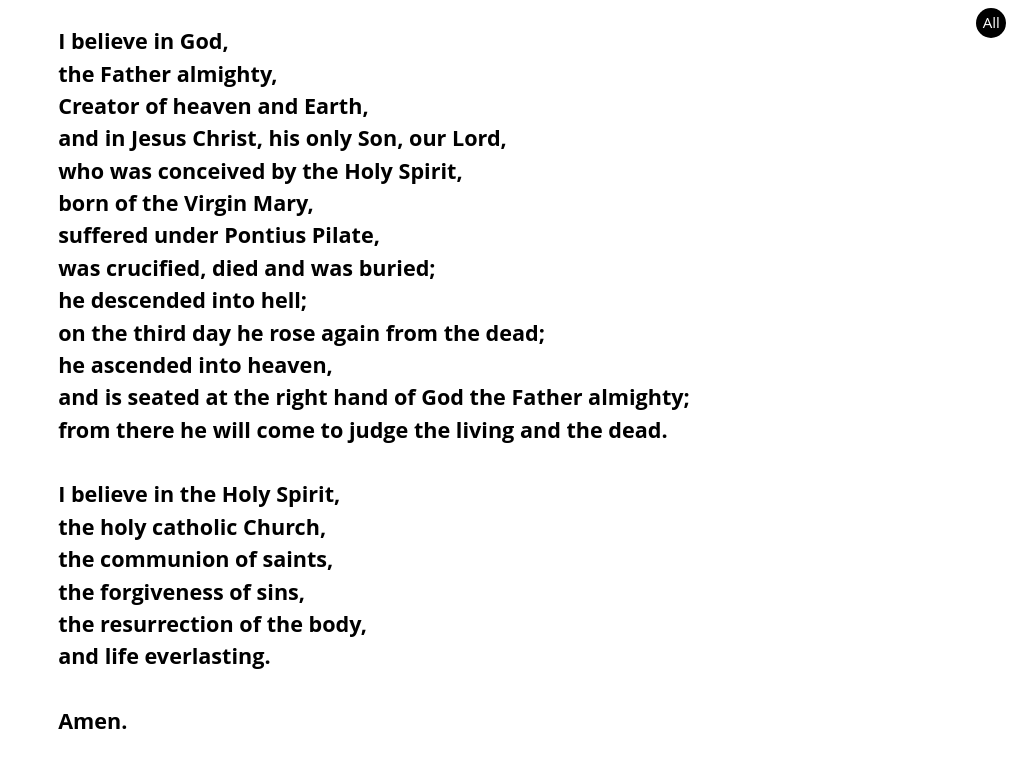
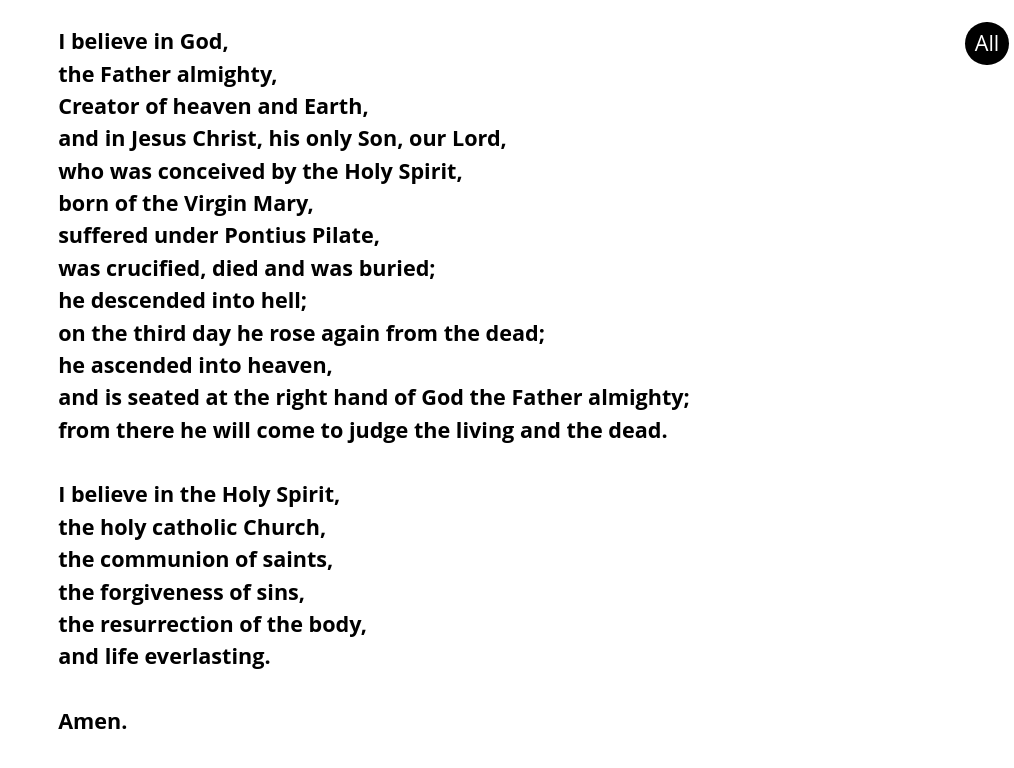
Before and after one commit to Mouzone/apostles-creed, a SvelteKit app: page / in a window 1280 px wide. Shown: the top 768 px of the page, without its empty margins (266-1280 px from the left). Built offline with nearby package versions, Linux system fonts and the light colour scheme; a web font is replaced by a local one.

Commit message:
Move setting button

```diff
--- a/src/routes/+page.svelte
+++ b/src/routes/+page.svelte
@@ -143,8 +143,8 @@
 
 	button#mode {
 		position: absolute;
-		right: 0.5em;
-		top: 0.5em;
+		right: 0.25em;
+		top: 1em;
 
 		width: 2em;
 		height: 2em;
@@ -155,7 +155,7 @@
 		color: white;
 		border-radius: 1em;
 
-		font-size: 0.7em;
+		font-size: 1em;
 	}
 	#verses {
 		margin: 1em;
```
